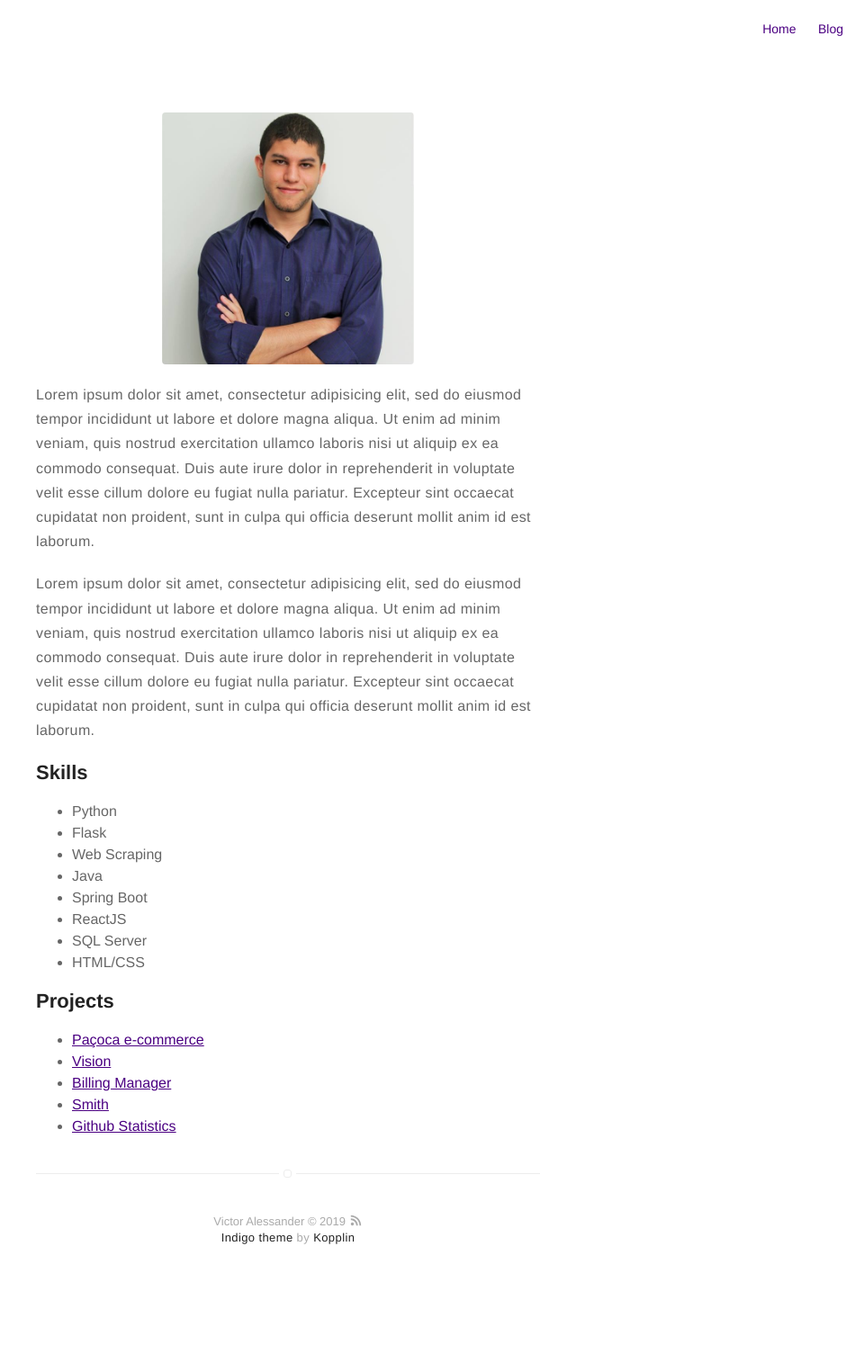
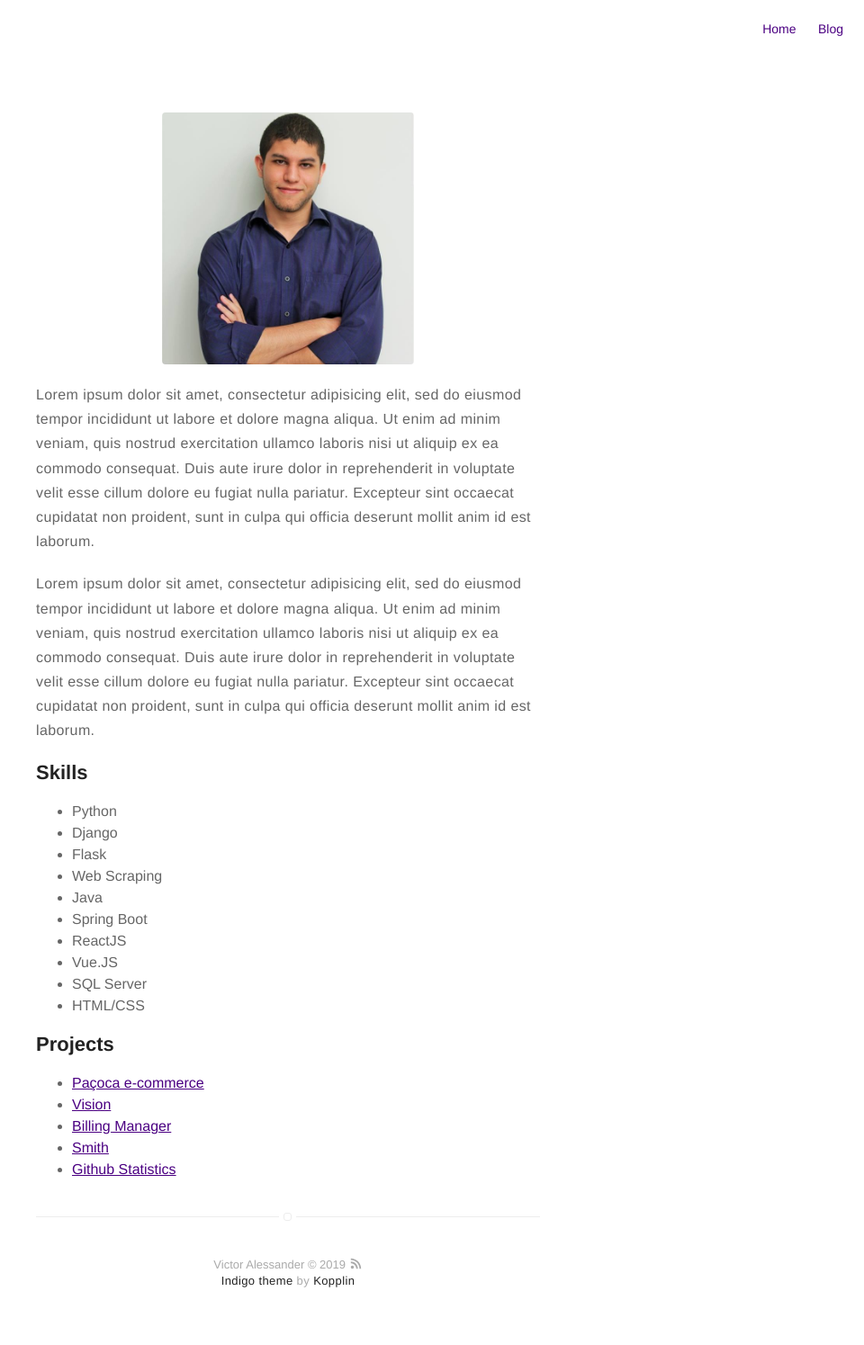
Before and after one commit to VictorAlessander/victoralessander.github.io, a Jekyll site: the page built from about.md, in a window 1280 px wide. Shown: the whole page at 90% size, without its empty margins (320-1280 px from the left). Built offline with Jekyll 4.4.1, drawn with Linux system fonts in a browser that asks for light colours; before the commit the page ends 1447 px from its top, so only the background shows below that.

Commit message:
added more skills

```diff
--- a/about.md
+++ b/about.md
@@ -32,11 +32,13 @@ proident, sunt in culpa qui officia deserunt mollit anim id est laborum.</p>
 	<!-- <li>Git</li> -->
 	<!-- <li>PHP</li> -->
 	<li>Python</li>
+	<li>Django</li>
 	<li>Flask</li>
 	<li>Web Scraping</li>
 	<li>Java</li>
 	<li>Spring Boot</li>
 	<li>ReactJS</li>
+	<li>Vue.JS</li>
 	<li>SQL Server</li>
 	<li>HTML/CSS</li>
 	<!-- <li>MySQL - MongoDB</li> -->
```
